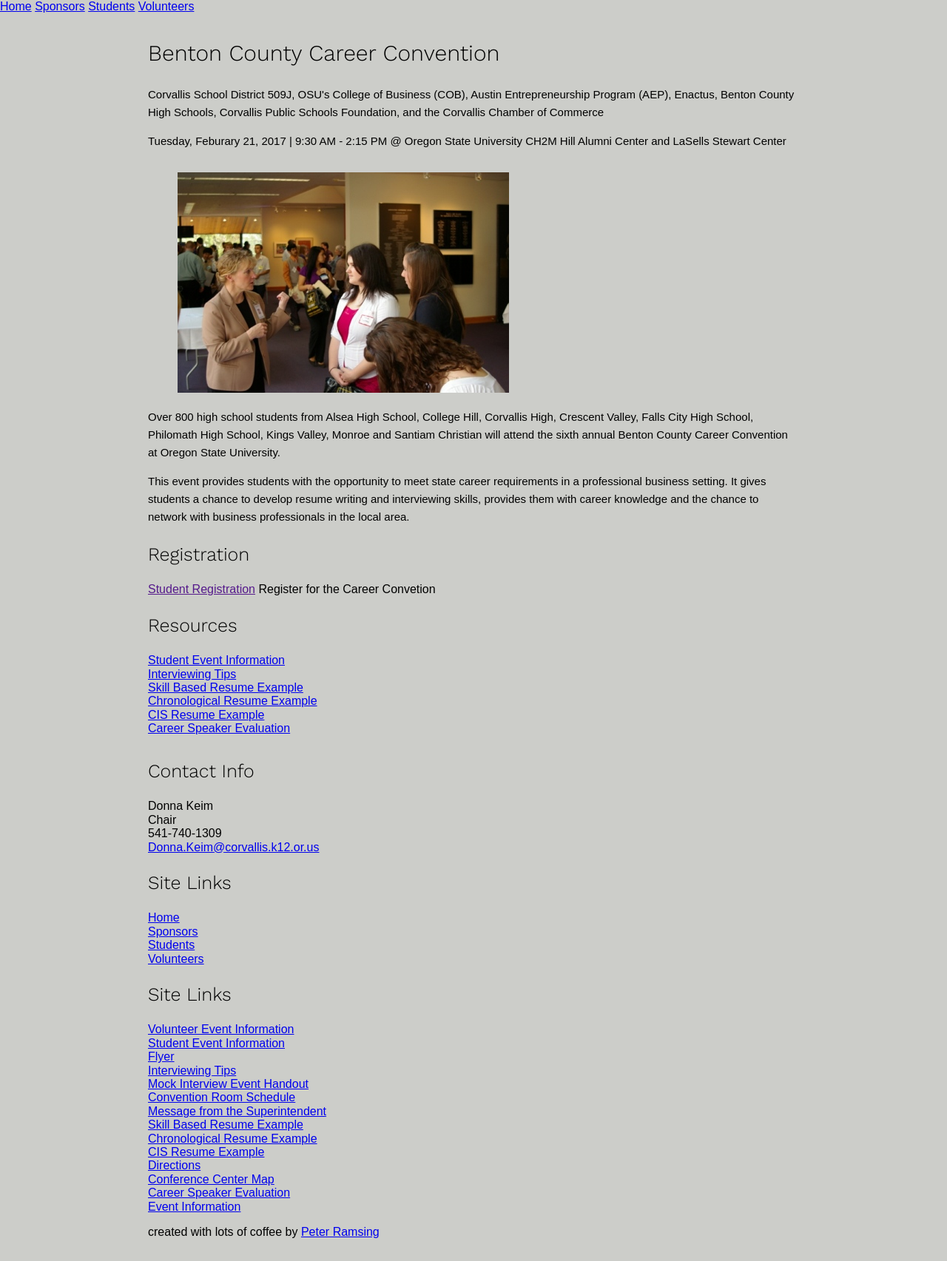
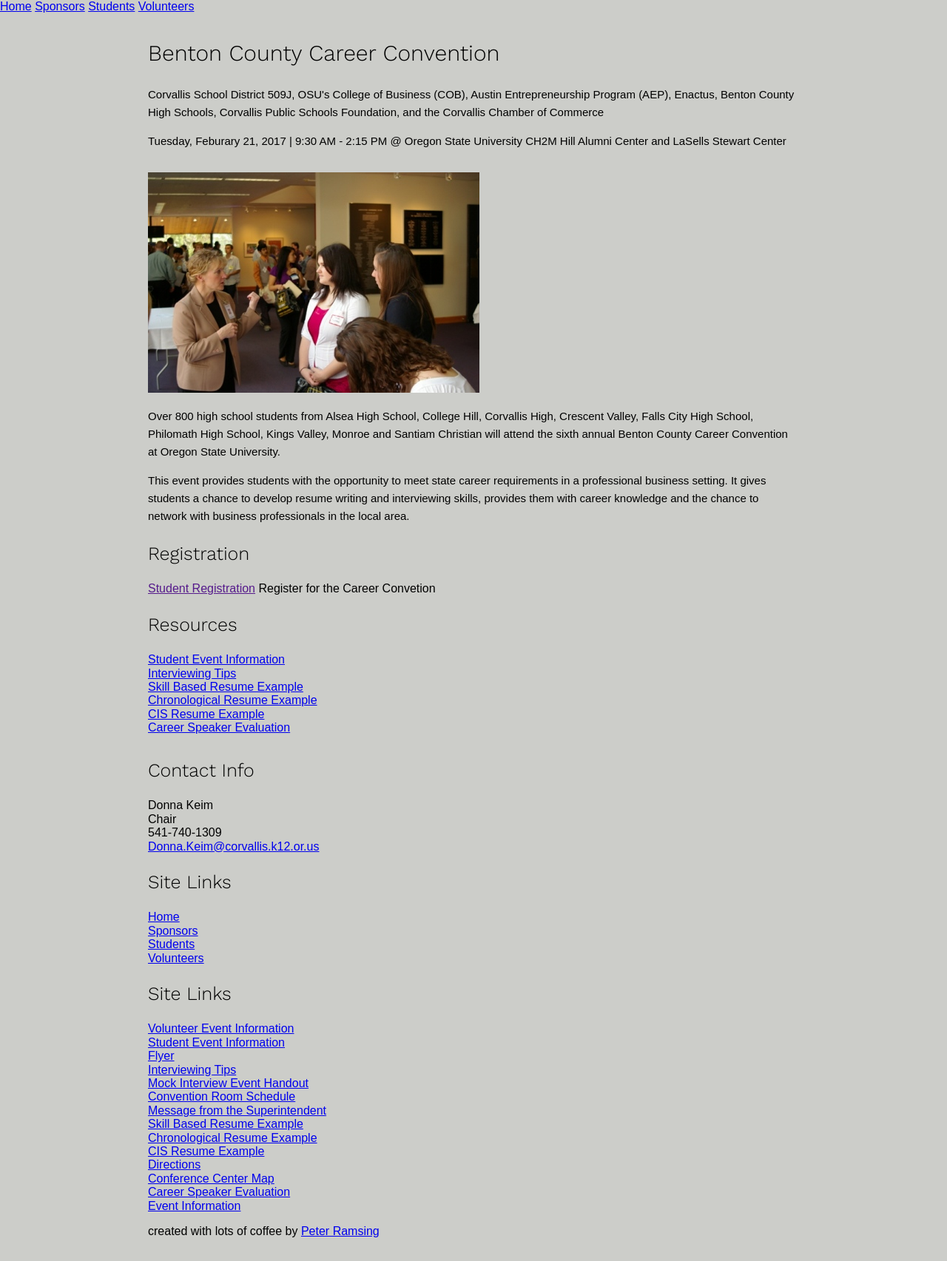
Before and after one commit to peterramsing/benton-county-career-convention, a Jekyll site: the page built from students.html, in a window 1280 px wide. Shown: the whole page at 74% size. Built offline with Jekyll 4.4.1, drawn with Linux system fonts in a browser that asks for light colours.

Commit message:
Swaps out figures as they're not needed here

```diff
--- a/students.html
+++ b/students.html
@@ -6,9 +6,7 @@ title: Students
 ---
 
 <div class="students-info">
-  <figure class="students-info__image">
-    <img src="{{ site.baseurl }}img/students.jpg" alt="">
-  </figure>
+  <img class="students-info__image" src="{{ site.baseurl }}img/students.jpg" alt="">
   <p class="students-info__copy">
     Over 800 high school students from Alsea High School, College Hill, Corvallis High, Crescent Valley, Falls City High School, Philomath High School, Kings Valley, Monroe and Santiam Christian will attend the sixth annual Benton County Career Convention at Oregon State University.
   </p>
--- a/volunteers.html
+++ b/volunteers.html
@@ -7,9 +7,8 @@ title: Volunteers
 
 
 <div class="volunteers-info">
-  <figure class="volunteers-info__image">
-    <img src="{{ site.baseurl }}img/volunteers.jpg" alt="">
-  </figure>
+  <img class="volunteers-info__image" src="{{ site.baseurl }}img/volunteers.jpg" alt="">
+
 
   <h3 class="volunteers-info__title">Career Speakers</h3>
 
```
